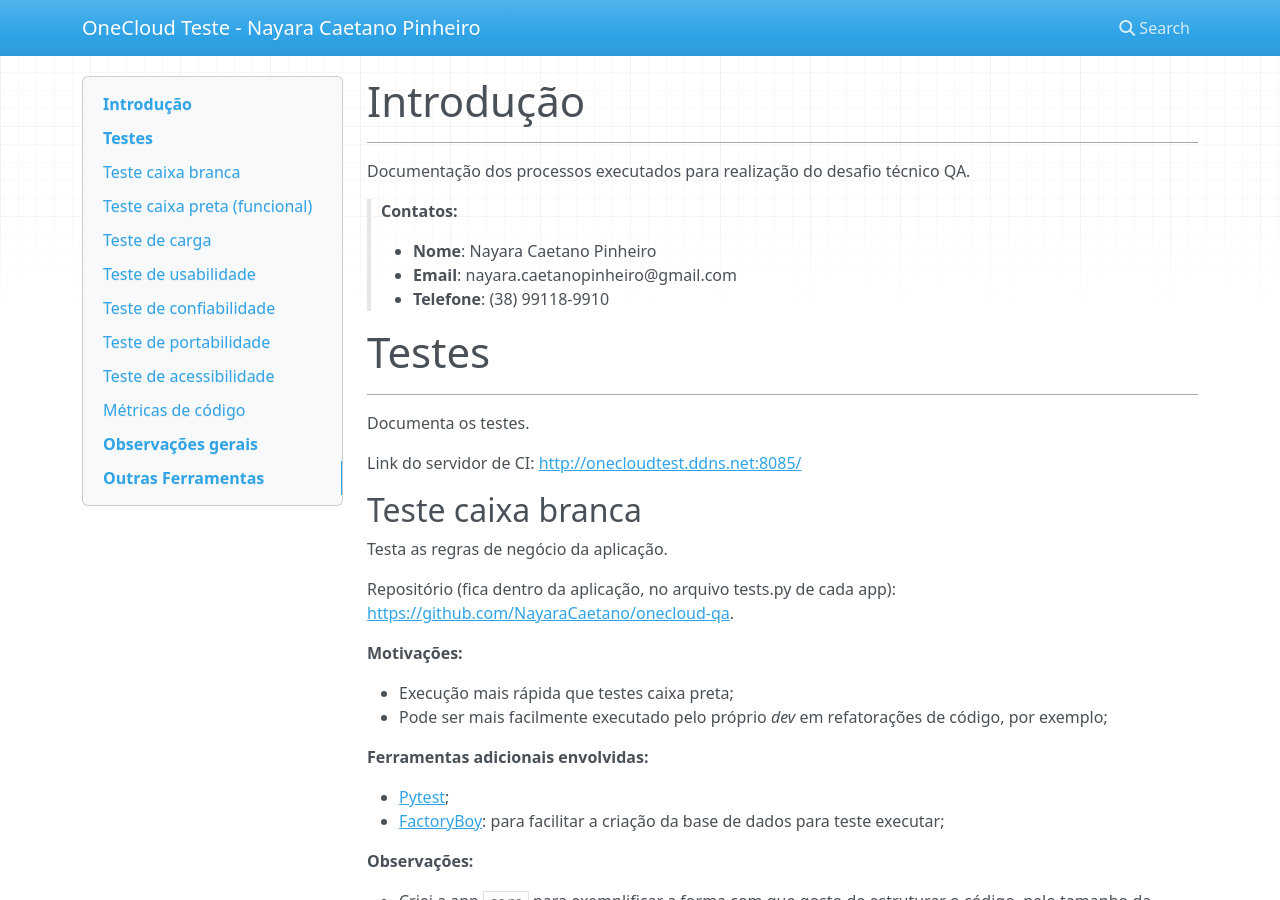
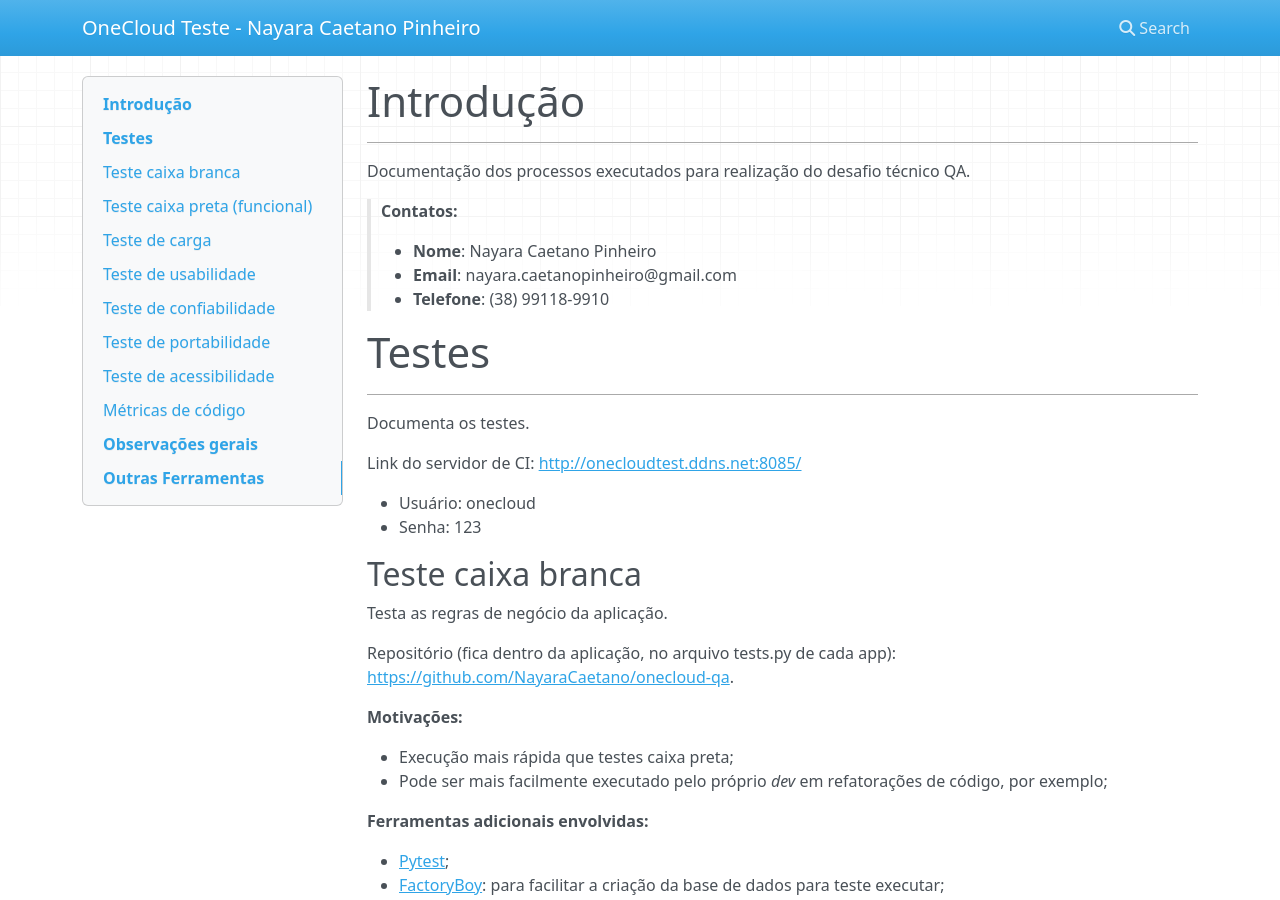
Before and after one commit to NayaraCaetano/onecloudtest-docs, an MkDocs documentation site: the page built from docs/index.md, in a window 1280 px wide and 900 px high. Built offline with MkDocs 1.6.1, drawn with Linux system fonts in a browser that asks for light colours; nearby versions of some CDN libraries.

Commit message:
Adiciona usuário e senha para servidor de CI

```diff
--- a/docs/index.md
+++ b/docs/index.md
@@ -15,6 +15,9 @@ Documentação dos processos executados para realização do desafio técnico QA
 Documenta os testes.
 
 Link do servidor de CI: [http://onecloudtest.ddns.net:8085/](http://onecloudtest.ddns.net:8085/)
+
+  - Usuário: onecloud
+  - Senha: 123
 
 
 ##Teste caixa branca
```
